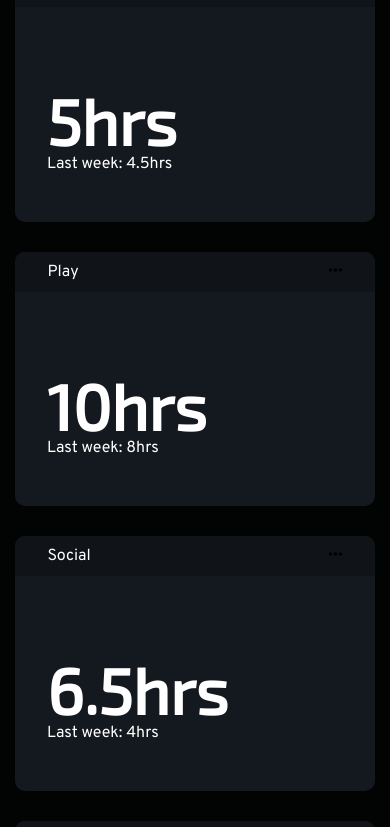
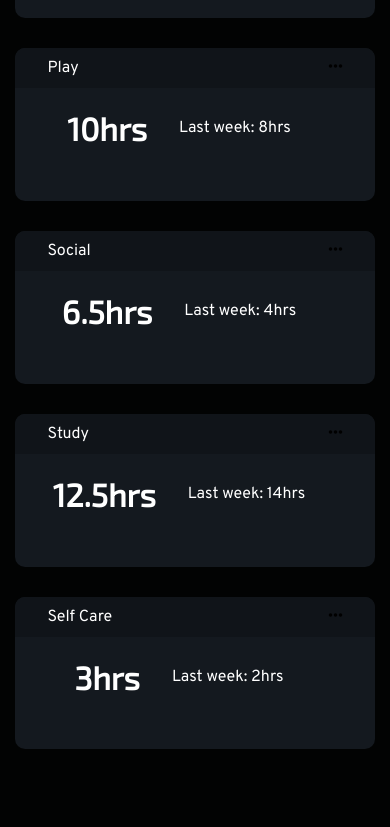
Before and after one commit to Marv0659/portfolioA, a plain HTML site: page siteB/siteB.html in a window 390 px wide. Shown: the part 657-1484 px from the top of the page. After the commit the page ends 1406 px from the top, so only its background shows below. Drawn offline with Linux system fonts and the light colour scheme.

Commit message:
Site B fixed layout

```diff
--- a/siteB/site2Style.css
+++ b/siteB/site2Style.css
@@ -157,4 +157,21 @@ img {
   .box {
     padding-bottom: 2rem;
   }
+
+  .tasktext{
+    display: flex;
+    flex-direction: row;
+    justify-content: center;
+    align-items: center;
+  }
+
+  .tasktext h1{
+    font-size: 200%;
+    padding: 0;
+  }
+
+  .tasktext p{
+    font-size: 100%;
+    margin: 0;
+  }
 }
```
